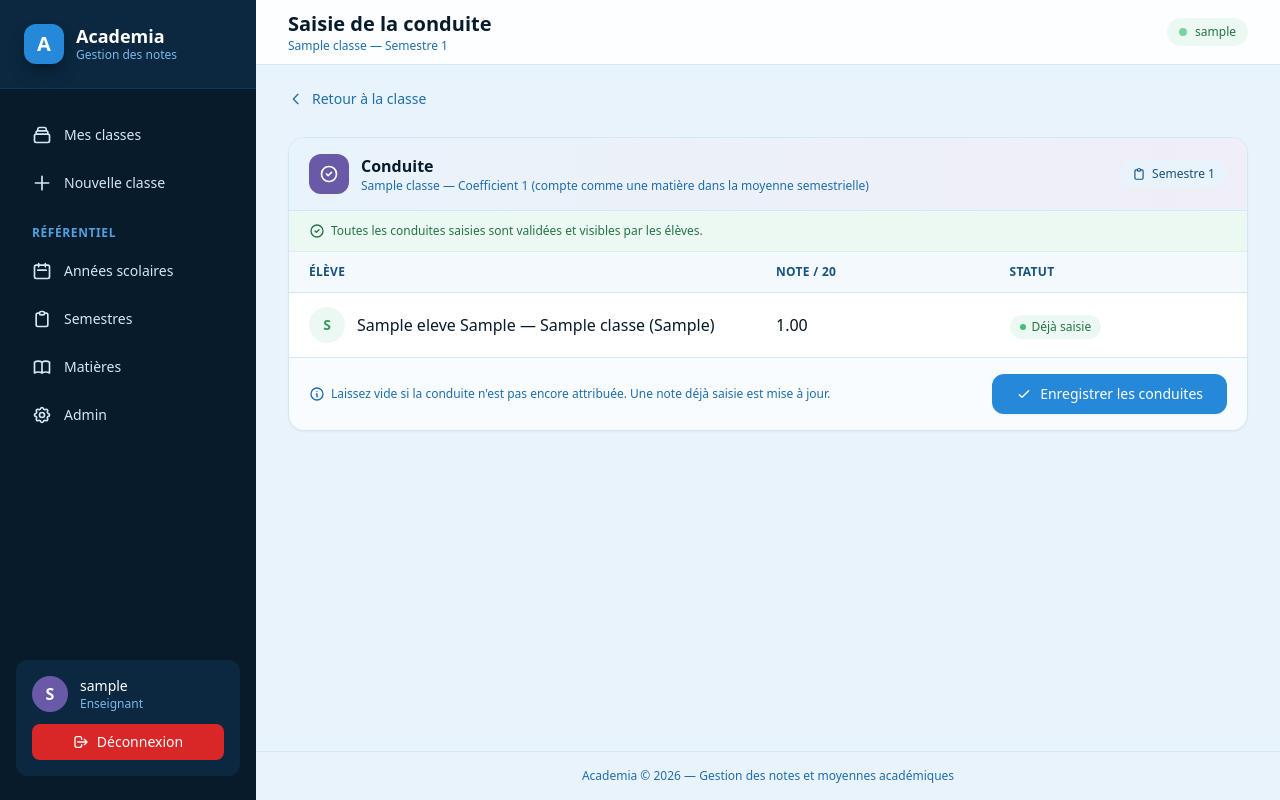
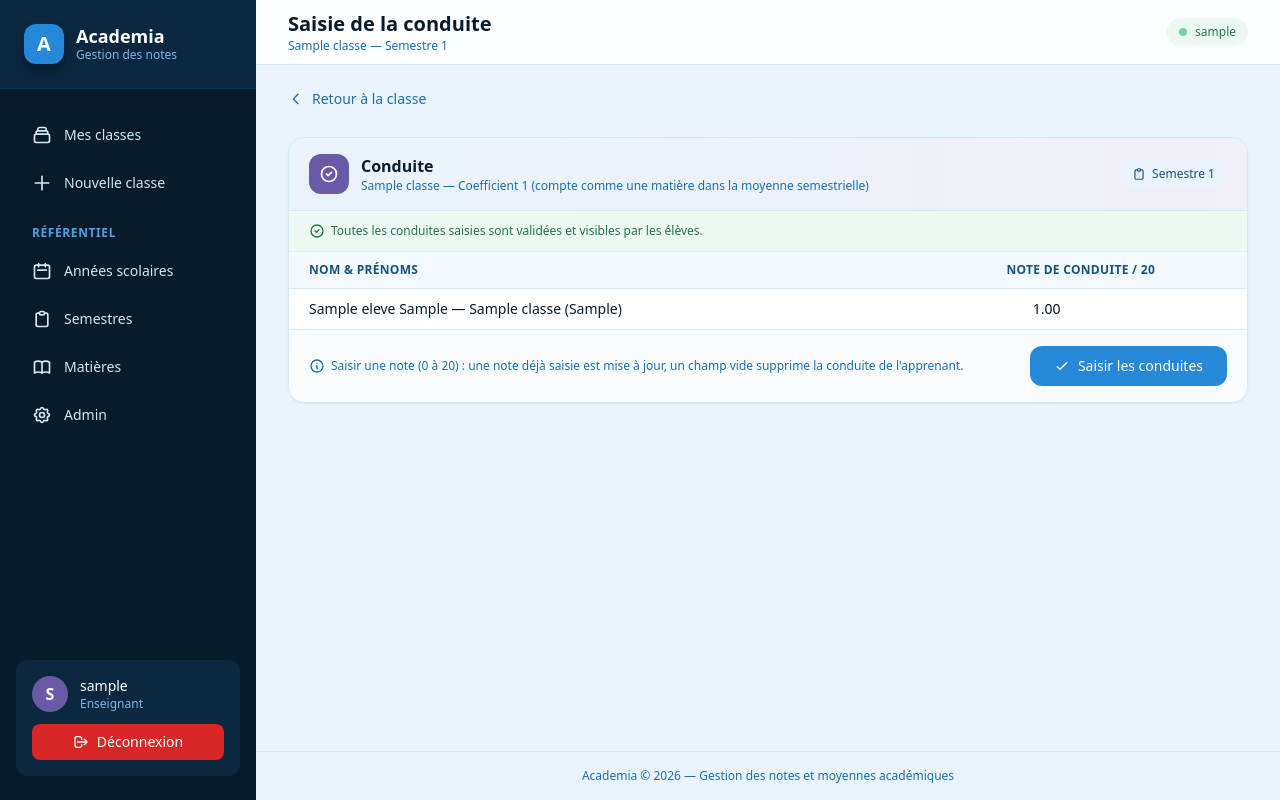
Before and after one commit to sethuboke/academia, a Django app: page /classe/1/semestre/1/conduite/saisir/ in a window 1280 px wide. Run offline with Django 5.2, Linux system fonts and the light colour scheme; a user stored in the database is signed in; tables that the repository leaves empty hold one stand-in row (values such as "Sample post"); some libraries are stand-ins or nearby versions.

Commit message:
Conduite : accès depuis la page de la classe + tableau de saisie à 2 colonnes

```diff
--- a/grades/views.py
+++ b/grades/views.py
@@ -129,12 +129,20 @@ class SaisieConduiteView(LoginRequiredMixin, View):
         if formset.is_valid():
             erreurs = []
             nb_enregistrees = 0
+            nb_supprimees = 0
             for form in formset:
                 note = form.cleaned_data.get("note")
                 eleve_id = form.cleaned_data.get("eleve_id")
-                if note is None or eleve_id is None:
-                    continue  # ligne laissée vide : pas de conduite à enregistrer
+                if eleve_id is None:
+                    continue
                 try:
+                    if note is None:
+                        # Champ laissé vide : suppression de la conduite
+                        # existante de l'élève (saisir = modifier = supprimer).
+                        nb_supprimees += Conduite.objects.filter(
+                            eleve_id=eleve_id, semestre=semestre
+                        ).delete()[0]
+                        continue
                     Conduite.objects.update_or_create(
                         eleve_id=eleve_id, semestre=semestre, defaults={"note": note},
                     )
@@ -145,6 +153,8 @@ class SaisieConduiteView(LoginRequiredMixin, View):
                     erreurs.append(f"{nom_eleve} : {exc}")
             if nb_enregistrees:
                 messages.success(request, f"{nb_enregistrees} conduite(s) enregistrée(s).")
+            if nb_supprimees:
+                messages.success(request, f"{nb_supprimees} conduite(s) supprimée(s).")
             for erreur in erreurs:
                 messages.error(request, erreur)
             return redirect(
--- a/templates/grades/saisie_conduite.html
+++ b/templates/grades/saisie_conduite.html
@@ -63,33 +63,23 @@
             {% csrf_token %}
             {{ formset.management_form }}
 
-            <!-- En-têtes (desktop) -->
-            <div class="hidden md:grid grid-cols-12 gap-4 px-5 py-3 bg-blue-bell-50/50 border-b border-blue-bell-100 text-xs font-semibold text-blue-bell-700 uppercase tracking-wide">
-                <div class="col-span-6">Élève</div>
-                <div class="col-span-3">Note / 20</div>
-                <div class="col-span-3">Statut</div>
-            </div>
-
-            <div class="divide-y divide-blue-bell-50">
+            <div class="overflow-x-auto">
+                <table class="w-full text-sm whitespace-nowrap">
+                    <thead>
+                        <tr class="text-left text-xs text-blue-bell-700 uppercase tracking-wide border-b border-blue-bell-100 bg-blue-bell-50/50">
+                            <th class="py-2.5 pl-5 pr-4 font-semibold">Nom &amp; Prénoms</th>
+                            <th class="py-2.5 pr-5 font-semibold text-center">Note de conduite / 20</th>
+                        </tr>
+                    </thead>
+                    <tbody class="divide-y divide-blue-bell-50">
                         {% for form in formset %}
-                <div class="px-5 py-3.5 grid grid-cols-1 md:grid-cols-12 gap-3 md:gap-4 items-center">
-                    <!-- Élève -->
-                    <div class="md:col-span-6 flex items-center gap-3">
-                        <div class="w-9 h-9 rounded-full bg-jungle-green-50 flex items-center justify-center text-jungle-green-600 font-bold text-sm shrink-0">
-                            {{ form.eleve_nom.value|slice:":1"|upper }}
-                        </div>
-                        <div class="min-w-0">
-                            <div class="font-medium text-blue-bell-900 truncate">{{ form.eleve_nom.value }}</div>
-                            <div class="text-xs text-blue-bell-600 md:hidden">Note / 20</div>
-                        </div>
-                    </div>
-
+                        <tr>
+                            <td class="py-2.5 pl-5 pr-4">
                                 {{ form.eleve_id }}
-                    {{ form.eleve_nom.as_hidden }}
-
-                    <!-- Note -->
-                    <div class="md:col-span-3">
-                        <div class="relative">
+                                <span class="font-medium text-blue-bell-900">{{ form.eleve_nom.value }}</span>
+                            </td>
+                            <td class="py-2.5 pr-5 text-center">
+                                <div class="relative inline-block text-left">
                                     {{ form.note }}
                                     {% if form.note.errors %}
                                     <div class="mt-1 space-y-1">
@@ -99,34 +89,21 @@
                                     </div>
                                     {% endif %}
                                 </div>
-                    </div>
-
-                    <!-- Statut -->
-                    <div class="md:col-span-3">
-                        {% if form.note.value %}
-                        <span class="inline-flex items-center gap-1.5 px-2.5 py-1 rounded-full bg-jungle-green-50 text-jungle-green-700 text-xs font-medium">
-                            <span class="w-1.5 h-1.5 rounded-full bg-jungle-green-500"></span>
-                            Déjà saisie
-                        </span>
-                        {% else %}
-                        <span class="inline-flex items-center gap-1.5 px-2.5 py-1 rounded-full bg-blue-bell-50 text-blue-bell-600 text-xs font-medium">
-                            <span class="w-1.5 h-1.5 rounded-full bg-blue-bell-400"></span>
-                            À saisir
-                        </span>
-                        {% endif %}
-                    </div>
-                </div>
+                            </td>
+                        </tr>
                         {% endfor %}
+                    </tbody>
+                </table>
             </div>
 
             <div class="px-5 py-4 border-t border-blue-bell-100 bg-blue-bell-50/30 flex flex-col-reverse sm:flex-row items-center justify-between gap-3">
                 <p class="text-xs text-blue-bell-600 flex items-center gap-1.5">
                     <svg class="w-4 h-4" fill="none" stroke="currentColor" viewBox="0 0 24 24"><path stroke-linecap="round" stroke-linejoin="round" stroke-width="2" d="M13 16h-1v-4h-1m1-4h.01M21 12a9 9 0 11-18 0 9 9 0 0118 0z"/></svg>
-                    Laissez vide si la conduite n'est pas encore attribuée. Une note déjà saisie est mise à jour.
+                    Saisir une note (0 à 20) : une note déjà saisie est mise à jour, un champ vide supprime la conduite de l'apprenant.
                 </p>
                 <button type="submit" class="w-full sm:w-auto inline-flex items-center justify-center gap-2 px-6 py-2.5 rounded-xl bg-blue-bell-500 hover:bg-blue-bell-600 text-white text-sm font-medium shadow-sm transition">
                     <svg class="w-4 h-4" fill="none" stroke="currentColor" viewBox="0 0 24 24"><path stroke-linecap="round" stroke-linejoin="round" stroke-width="2" d="M5 13l4 4L19 7"/></svg>
-                    Enregistrer les conduites
+                    Saisir les conduites
                 </button>
             </div>
         </form>
```
Also changed, not shown: grades/tests.py (+19 -0 lines), templates/academics/classe_detail.html (+24 -1 lines). Lines whose indentation alone changed are shown as unchanged.
